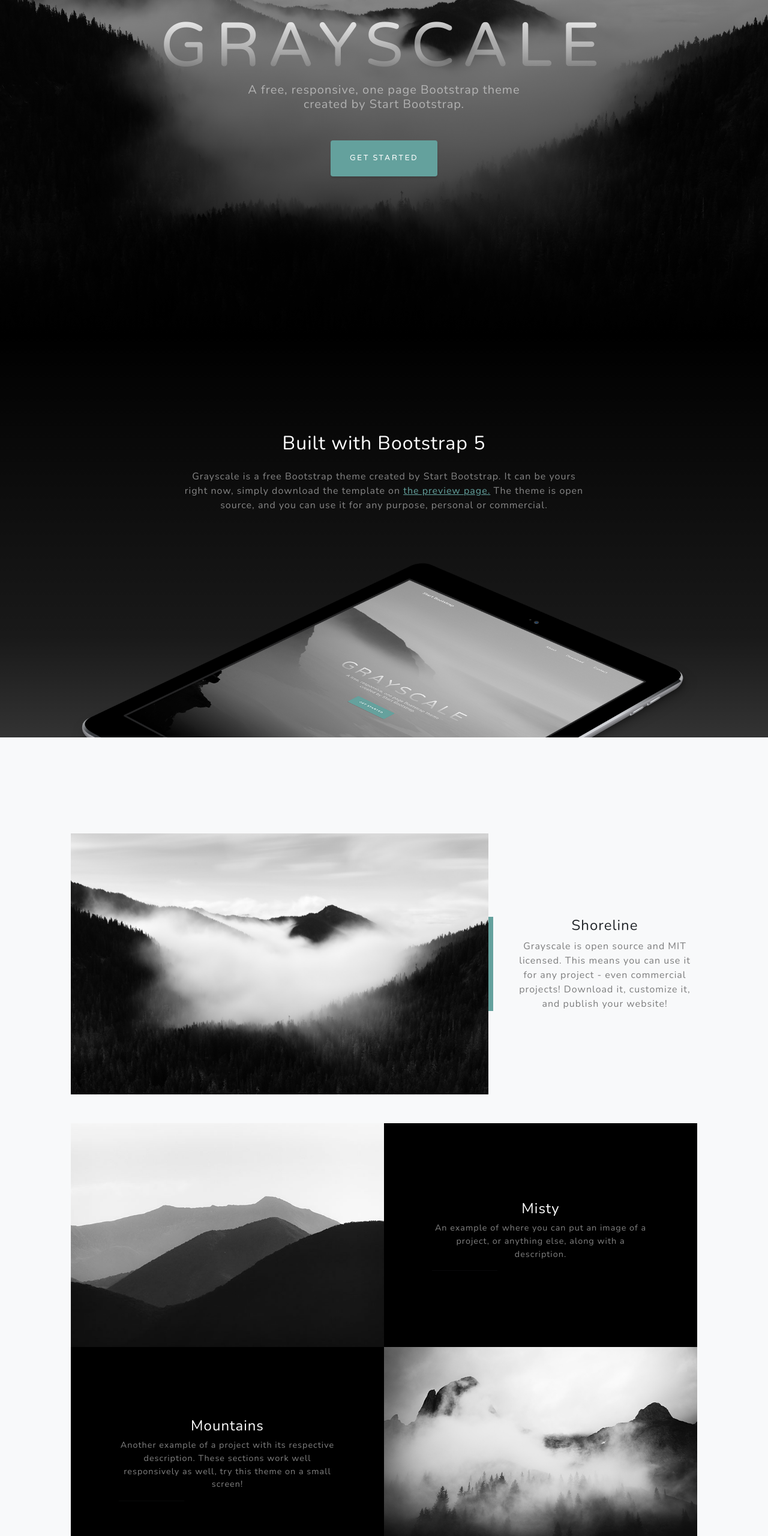
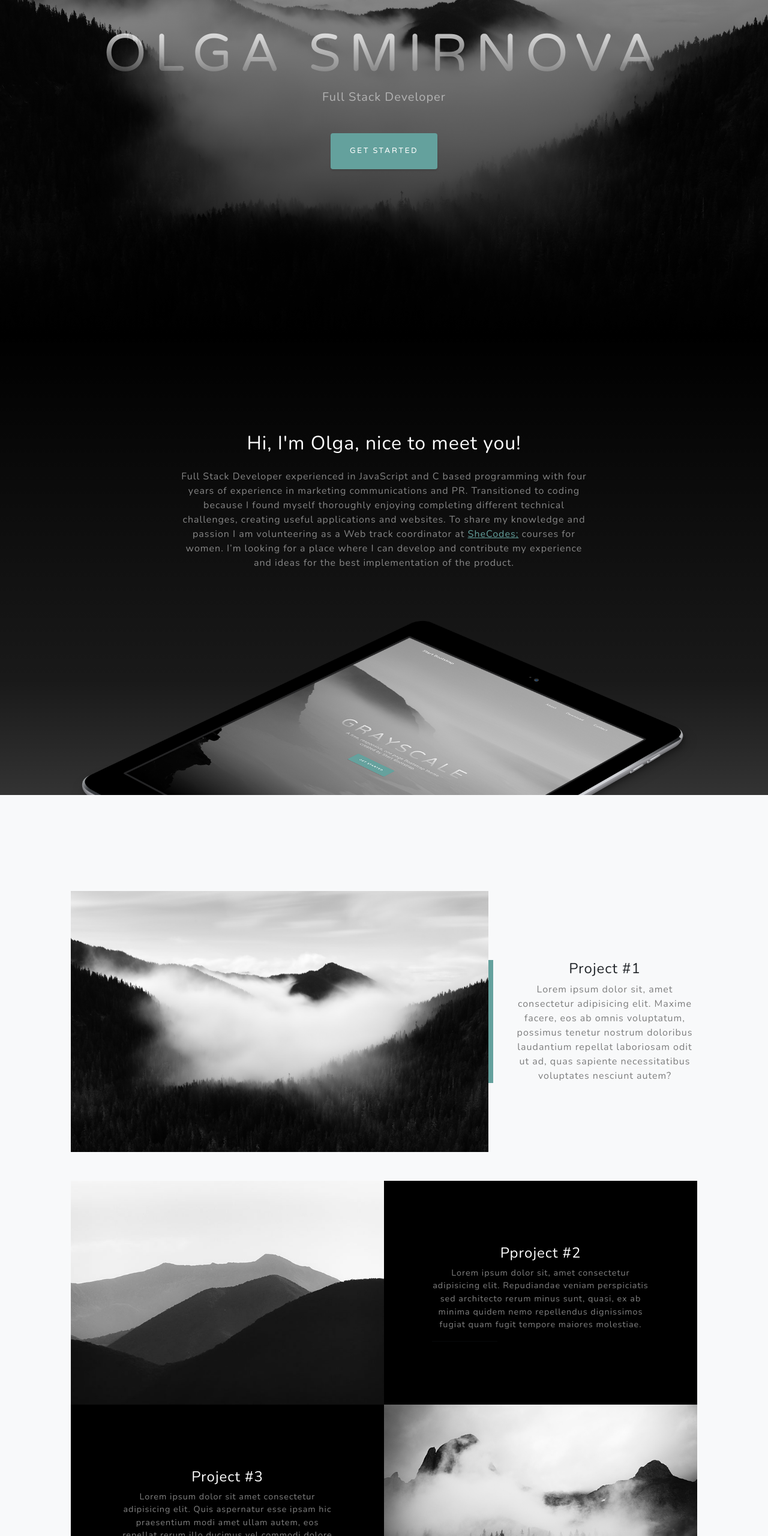
Before and after one commit to olga-smrnva/olga-smrnva.github.io, a plain HTML site: page index.html in a window 1280 px wide. Shown: the part 240-2800 px from the top of the page at 60% size. Drawn offline with nearby package versions, Linux system fonts and the light colour scheme.

Commit message:
info_changes

```diff
--- a/index.html
+++ b/index.html
@@ -5,7 +5,7 @@
 		<meta name="viewport" content="width=device-width, initial-scale=1, shrink-to-fit=no" />
 		<meta name="description" content="" />
 		<meta name="author" content="" />
-        <title>Grayscale - Start Bootstrap Theme</title>
+		<title>Olga Smirnova Portfolio</title>
 		<link rel="icon" type="image/x-icon" href="assets/favicon.ico" />
 		<!-- Font Awesome icons (free version)-->
 		<script src="https://use.fontawesome.com/releases/v5.15.4/js/all.js" crossorigin="anonymous"></script>
@@ -19,7 +19,7 @@
 		<!-- Navigation-->
 		<nav class="navbar navbar-expand-lg navbar-light fixed-top" id="mainNav">
 			<div class="container px-4 px-lg-5">
-                <a class="navbar-brand" href="#page-top">Start Bootstrap</a>
+				<a class="navbar-brand" href="#page-top">Portfolio</a>
 				<button class="navbar-toggler navbar-toggler-right" type="button" data-bs-toggle="collapse" data-bs-target="#navbarResponsive" aria-controls="navbarResponsive" aria-expanded="false" aria-label="Toggle navigation">
 					Menu
 					<i class="fas fa-bars"></i>
@@ -38,8 +38,8 @@
 			<div class="container px-4 px-lg-5 d-flex h-100 align-items-center justify-content-center">
 				<div class="d-flex justify-content-center">
 					<div class="text-center">
-                        <h1 class="mx-auto my-0 text-uppercase">Grayscale</h1>
-                        <h2 class="text-white-50 mx-auto mt-2 mb-5">A free, responsive, one page Bootstrap theme created by Start Bootstrap.</h2>
+						<h1 class="mx-auto my-0 text-uppercase">Olga Smirnova</h1>
+						<h2 class="text-white-50 mx-auto mt-2 mb-5">Full Stack Developer</h2>
 						<a class="btn btn-primary" href="#about">Get Started</a>
 					</div>
 				</div>
@@ -50,11 +50,13 @@
 			<div class="container px-4 px-lg-5">
 				<div class="row gx-4 gx-lg-5 justify-content-center">
 					<div class="col-lg-8">
-                        <h2 class="text-white mb-4">Built with Bootstrap 5</h2>
+						<h2 class="text-white mb-4">Hi, I'm Olga, nice to meet you!</h2>
 						<p class="text-white-50">
-                            Grayscale is a free Bootstrap theme created by Start Bootstrap. It can be yours right now, simply download the template on
-                            <a href="https://startbootstrap.com/theme/grayscale/">the preview page.</a>
-                            The theme is open source, and you can use it for any purpose, personal or commercial.
+							Full Stack Developer experienced in JavaScript and C based programming with four years of experience in marketing communications and PR.
+							Transitioned to coding because I found myself thoroughly enjoying completing different technical challenges, creating useful applications and websites.
+							To share my knowledge and passion I am volunteering as a Web track coordinator at
+							<a href="https://she-codes.org/">SheCodes;</a> courses for women.
+							I’m looking for a place where I can develop and contribute my experience and ideas for the best implementation of the product.
 						</p>
 					</div>
 				</div>
@@ -69,8 +71,8 @@
 					<div class="col-xl-8 col-lg-7"><img class="img-fluid mb-3 mb-lg-0" src="assets/img/bg-masthead.jpg" alt="..." /></div>
 					<div class="col-xl-4 col-lg-5">
 						<div class="featured-text text-center text-lg-left">
-                            <h4>Shoreline</h4>
-                            <p class="text-black-50 mb-0">Grayscale is open source and MIT licensed. This means you can use it for any project - even commercial projects! Download it, customize it, and publish your website!</p>
+							<h4>Project #1</h4>
+							<p class="text-black-50 mb-0">Lorem ipsum dolor sit, amet consectetur adipisicing elit. Maxime facere, eos ab omnis voluptatum, possimus tenetur nostrum doloribus laudantium repellat laboriosam odit ut ad, quas sapiente necessitatibus voluptates nesciunt autem?</p>
 						</div>
 					</div>
 				</div>
@@ -81,8 +83,8 @@
 						<div class="bg-black text-center h-100 project">
 							<div class="d-flex h-100">
 								<div class="project-text w-100 my-auto text-center text-lg-left">
-                                    <h4 class="text-white">Misty</h4>
-                                    <p class="mb-0 text-white-50">An example of where you can put an image of a project, or anything else, along with a description.</p>
+									<h4 class="text-white">Pproject #2</h4>
+									<p class="mb-0 text-white-50">Lorem ipsum dolor sit, amet consectetur adipisicing elit. Repudiandae veniam perspiciatis sed architecto rerum minus sunt, quasi, ex ab minima quidem nemo repellendus dignissimos fugiat quam fugit tempore maiores molestiae.</p>
 									<hr class="d-none d-lg-block mb-0 ms-0" />
 								</div>
 							</div>
@@ -96,8 +98,8 @@
 						<div class="bg-black text-center h-100 project">
 							<div class="d-flex h-100">
 								<div class="project-text w-100 my-auto text-center text-lg-right">
-                                    <h4 class="text-white">Mountains</h4>
-                                    <p class="mb-0 text-white-50">Another example of a project with its respective description. These sections work well responsively as well, try this theme on a small screen!</p>
+									<h4 class="text-white">Project #3</h4>
+									<p class="mb-0 text-white-50">Lorem ipsum dolor sit amet consectetur adipisicing elit. Quis aspernatur esse ipsam hic praesentium modi amet ullam autem, eos repellat rerum illo ducimus vel commodi dolore dolores vitae unde. Sint.</p>
 									<hr class="d-none d-lg-block mb-0 me-0" />
 								</div>
 							</div>
@@ -157,10 +159,10 @@
 					<div class="col-md-4 mb-3 mb-md-0">
 						<div class="card py-4 h-100">
 							<div class="card-body text-center">
-                                <i class="fas fa-map-marked-alt text-primary mb-2"></i>
-                                <h4 class="text-uppercase m-0">Address</h4>
+								<i class="fab fa-linkedin-in text-primary mb-2"></i>
+								<h4 class="text-uppercase m-0">LinkedIn</h4>
 								<hr class="my-4 mx-auto" />
-                                <div class="small text-black-50">4923 Market Street, Orlando FL</div>
+								<div class="small text-black-50"><a href="https://www.linkedin.com/in/olga-smrnva/">linkedin.com</a></div>
 							</div>
 						</div>
 					</div>
@@ -170,7 +172,7 @@
 								<i class="fas fa-envelope text-primary mb-2"></i>
 								<h4 class="text-uppercase m-0">Email</h4>
 								<hr class="my-4 mx-auto" />
-                                <div class="small text-black-50"><a href="#!">hello@yourdomain.com</a></div>
+								<div class="small text-black-50"><a href="#!">smrnva.olga@gmail.com</a></div>
 							</div>
 						</div>
 					</div>
@@ -180,7 +182,7 @@
 								<i class="fas fa-mobile-alt text-primary mb-2"></i>
 								<h4 class="text-uppercase m-0">Phone</h4>
 								<hr class="my-4 mx-auto" />
-                                <div class="small text-black-50">+1 (555) 902-8832</div>
+								<div class="small text-black-50">+972 58-7454791</div>
 							</div>
 						</div>
 					</div>
@@ -193,7 +195,7 @@
 			</div>
 		</section>
 		<!-- Footer-->
-        <footer class="footer bg-black small text-center text-white-50"><div class="container px-4 px-lg-5">Copyright &copy; Your Website 2021</div></footer>
+		<footer class="footer bg-black small text-center text-white-50"><div class="container px-4 px-lg-5">Made with <i class="fas fa-heart"></i><br> © Olga Smirnova 2021</div></footer>
 		<!-- Bootstrap core JS-->
 		<script src="https://cdn.jsdelivr.net/npm/bootstrap@5.1.3/dist/js/bootstrap.bundle.min.js"></script>
 		<!-- Core theme JS-->
```
Also changed, not shown: css/styles.css, js/scripts.js (indentation only). Lines whose indentation alone changed are shown as unchanged.
